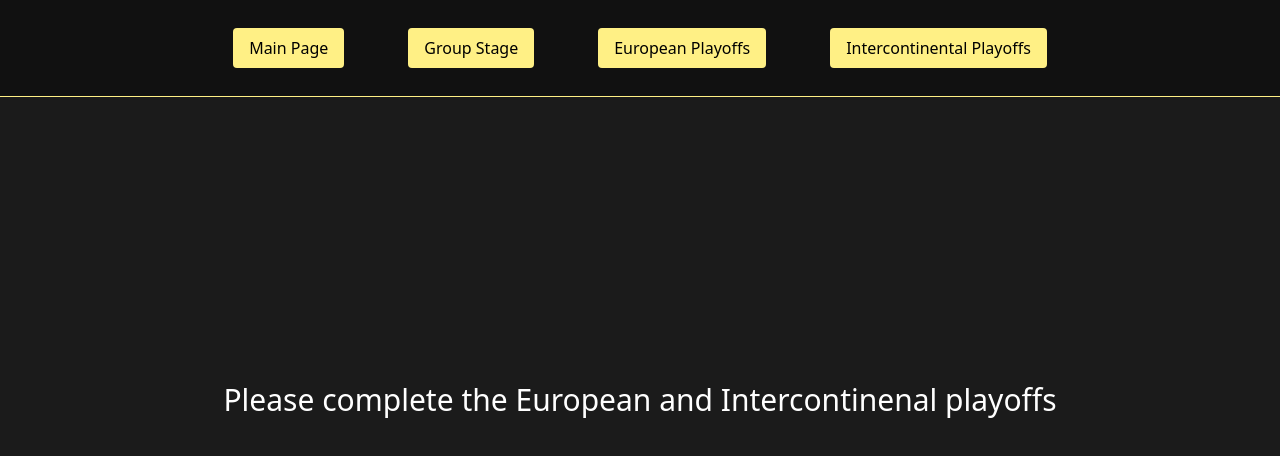
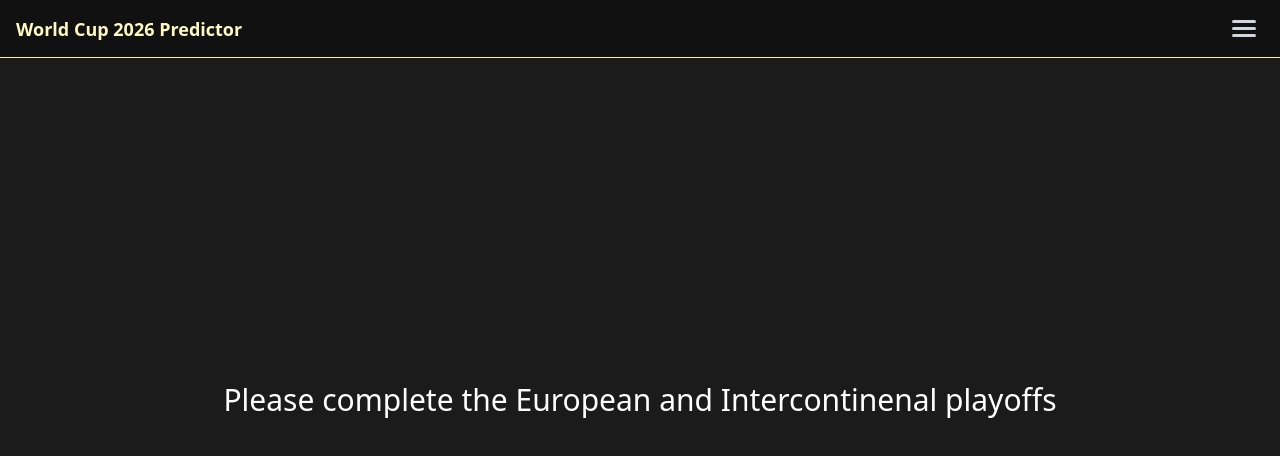
Before and after one commit to KaloyanYonov/WorldCup2026Predictor, a React (Vite) app in the folder wc/: page /groupStage in a window 1280 px wide. Shown: the top 456 px of the page. Built offline with nearby package versions, Linux system fonts and the light colour scheme.

Commit message:
Replaced old header and added drop down menu

```diff
--- a/wc/src/components/Group.tsx
+++ b/wc/src/components/Group.tsx
@@ -27,8 +27,8 @@ export default function Group({ name, teams }: groupProps) {
   }
 
   return (
-    <div className="p-4 border border-yellow-200 rounded-lg bg-[#1B1B1B] shadow">
-      <h2 className="font-bold text-xl mb-5">Group {name}</h2>
+    <div className="w-full p-4 sm:p-5 border border-yellow-200 rounded-lg bg-[#1B1B1B] shadow">
+      <h2 className="font-bold text-lg sm:text-xl mb-5">Group {name}</h2>
 
       <div className="flex flex-col gap-3">
         {teams.map((t) => (
--- a/wc/src/components/Header.tsx
+++ b/wc/src/components/Header.tsx
@@ -1,31 +1,49 @@
+import { useState } from "react";
 import RedirectButton from "./RedirectButton";
 
 export default function Header() {
+  const [open, setOpen] = useState(false);
+
   return (
-    <header
-      className="
-        fixed top-0 left-0 w-full
-        bg-[#111111] backdrop-blur-md
-        border-b border-yellow-200
-        z-50
-      "
-    >
-      <nav
-        className="
-          max-w-5xl mx-auto
-          flex items-center justify-center
-          gap-4
-          py-1
-        "
-      >
-        <RedirectButton to="/" text="Main Page"/>
-        <RedirectButton to="/GroupStage" text="Group Stage"/>
-        <RedirectButton to="/EuropeanPlayoffs" text="European Playoffs"/>
-        <RedirectButton to="/intercontinentalPlayoffs" text="Intercontinental Playoffs"/>
+    <>
+      {/* TOP HEADER */}
+      <header className="w-full bg-[#111111] border-b border-yellow-200 py-3 px-4 fixed top-0 left-0 z-50 flex items-center justify-between">
 
+        {/* Title */}
+        <h1 className="text-yellow-100 font-semibold text-lg">
+          World Cup 2026 Predictor
+        </h1>
 
+        {/* HAMBURGER BUTTON */}
+        <button
+          onClick={() => setOpen((prev) => !prev)}
+          className="flex flex-col gap-1 p-2 rounded hover:bg-[#222] active:scale-95 transition"
+        >
+          <span className="block w-6 h-[3px] bg-gray-300 rounded"></span>
+          <span className="block w-6 h-[3px] bg-gray-300 rounded"></span>
+          <span className="block w-6 h-[3px] bg-gray-300 rounded"></span>
+        </button>
+      </header>
 
-      </nav>
-    </header>
+      {/* DROPDOWN MENU */}
+      {open && (
+        <div
+          className="
+            absolute top-[60px] right-4
+            bg-[#1b1b1b] border border-yellow-200
+            rounded-lg p-3
+            flex flex-col gap-2
+            z-50
+            shadow-lg
+            animate-[fadeIn_0.25s_ease-out_forwards]
+          "
+        >
+          <RedirectButton to="/" text="Main Page" />
+          <RedirectButton to="/GroupStage" text="Group Stage" />
+          <RedirectButton to="/EuropeanPlayoffs" text="UEFA Playoffs" />
+          <RedirectButton to="/intercontinentalPlayoffs" text="Intercontinental Playoffs" />
+        </div>
+      )}
+    </>
   );
 }
--- a/wc/src/components/RedirectButton.tsx
+++ b/wc/src/components/RedirectButton.tsx
@@ -9,7 +9,7 @@ export default function RedirectButton({ to, text }: RedirectButtonProps) {
   return (
     <Link
       to={to}
-      className="bg-yellow-200 hover:bg-yellow-400 px-4 py-2 rounded inline-block text-black flex text-center m-6 active:scale-95 transition"
+      className="bg-[#1B1B1B] border border-yellow-200 hover:bg-yellow-500 px-4 py-2 rounded inline-block text-WHITE flex text-center m-6 active:scale-95 transition"
     >
       {text}
     </Link>
--- a/wc/src/pages/GroupStage.tsx
+++ b/wc/src/pages/GroupStage.tsx
@@ -59,8 +59,8 @@ export default function GroupStage() {
             name="A"
             teams={[
               { name: "Mexico", flag: "https://upload.wikimedia.org/wikipedia/commons/thumb/f/fc/Flag_of_Mexico.svg/330px-Flag_of_Mexico.svg.png" },
-              { name: "South Africa", flag: "https://upload.wikimedia.org/wikipedia/commons/0/09/Flag_of_South_Korea.svg" },
-              { name: "South Korea", flag: "https://upload.wikimedia.org/wikipedia/commons/thumb/a/af/Flag_of_South_Africa.svg/1200px-Flag_of_South_Africa.svg.png" },
+              { name: "South Korea", flag: "https://upload.wikimedia.org/wikipedia/commons/0/09/Flag_of_South_Korea.svg" },
+              { name: "South Africa", flag: "https://upload.wikimedia.org/wikipedia/commons/thumb/a/af/Flag_of_South_Africa.svg/1200px-Flag_of_South_Africa.svg.png" },
               winnerD ?? { name: "Team A4", flag: "" },
             ]}
           />
--- a/wc/src/pages/MainPage.tsx
+++ b/wc/src/pages/MainPage.tsx
@@ -6,18 +6,14 @@ export default function MainPage() {
     <>
       <Header />
 
-      <div className="relative w-full min-h-screen flex items-center justify-center overflow-hidden">
+      <div className="relative w-full min-h-screen flex items-center justify-center pt-20 overflow-hidden">
+        <div className="relative grid text-center px-4 opacity-0 animate-[fadeIn_0.4s_ease-out_forwards]">
+          <h1 className="font-bold mb-6 text-xl sm:text-3xl">
+            Welcome to the official World Cup 2026 predictor!
+          </h1>
 
-        <img
-          src="" // can't find a suitable image yet
-          className="absolute inset-0 w-full h-full opacity-70"
-        />
-
-        <div className="relative grid opacity-0 animate-[fadeIn_0.4s_ease-out_forwards]">
-          <h1 className="font-bold mb-6">Welcome to the official World Cup 2026 predictor!</h1>
           <RedirectButton to="/GroupStage" text="Get started" />
         </div>
-
       </div>
     </>
   );
```
Also changed, not shown: wc/src/components/Bracket.tsx (line endings or trailing spaces).
